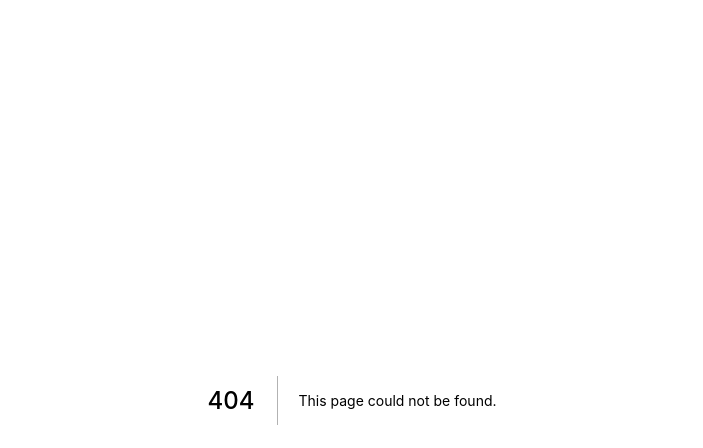
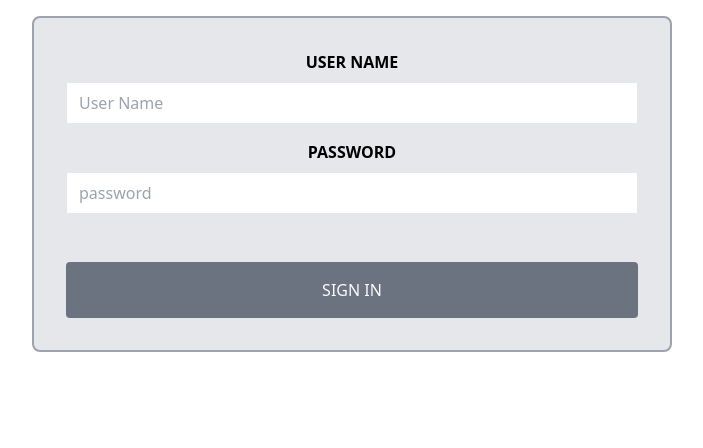
Before and after one commit to Mohammad-Abdul-Ghafour/cookie-stand-admin, a Next.js app: page /component/logInForm in a window 1280 px wide. Before the commit this address had no page. Shown: the top 448 px of the page, without its empty margins (288-991 px from the left). Built offline with nearby package versions, Linux system fonts and the light colour scheme.

Commit message:
Adding Auth

```diff
--- a/package.json
+++ b/package.json
@@ -6,6 +6,8 @@
     "start": "next start"
   },
   "dependencies": {
+    "axios": "^0.24.0",
+    "jsonwebtoken": "^8.5.1",
     "next": "latest",
     "react": "^17.0.2",
     "react-dom": "^17.0.2"
--- a/pages/component/ReportTable.js
+++ b/pages/component/ReportTable.js
@@ -40,7 +40,6 @@ const ReportTable = (props) => {
                                     cookie.hourlyArr.map((hour, idx) => {
                                         totals += hour
                                         totalsOfTotals[idx] += hour
-                                        // totalsOfTotals.length < cookiesList.length ? totalsOfTotals.push(hour):totalsOfTotals.push(totals)
                                         return (
                                             <td key={idx} className='border border-gray-600'>{hour}</td>
                                         )
--- /dev/null
+++ b/pages/component/logInForm.js
@@ -0,0 +1,37 @@
+import React from 'react'
+import {useState} from 'react';
+function LoginForm({logInHandler}) {
+
+    const [credintials, setCredintials]=useState({username:'', password:''});
+    const usernameChangeHandler =(e)=>{
+        console.log(e.target.value);
+        setCredintials({username:e.target.value})
+        console.log(credintials);
+    }
+
+    const passwordChangeHandler =(e)=>{
+        console.log(e.target.value);
+        setCredintials({...credintials, password:e.target.value});
+        console.log(credintials);
+    }
+
+    return (
+
+        <form className="flex flex-col w-1/2 gap-4 p-8 mx-auto my-4 text-center bg-gray-200 border-2 border-gray-400 rounded-lg text-md" onSubmit={e=>logInHandler(e,credintials)} method='post'>
+            <div className="flex flex-col ">
+                <label className="mb-2 font-bold uppercase text-grey-darkest" htmlFor="username">User Name</label>
+                <input className="px-3 py-2 border text-grey-darkest" type="text" name="username" id="username" placeholder="User Name" onChange={usernameChangeHandler} />
+            </div>
+
+            <div className="flex flex-col ">
+                <label className="mb-2 font-bold uppercase text-grey-darkest" htmlFor="password">Password</label>
+                <input className="px-3 py-2 border text-grey-darkest" type="password" name="password" id="password" placeholder="password" onChange={passwordChangeHandler} />
+            </div>
+
+            <button className="px-3 py-4 mt-8 uppercase bg-gray-500 rounded text-green hover:bg-gray-600 text-gray-50" type="submit">Sign In</button>
+
+        </form>
+    )
+}
+
+export default LoginForm
--- a/pages/index.js
+++ b/pages/index.js
@@ -1,31 +1,45 @@
 import { useState } from 'react';
 import CookieStandAdmin from './component/CookieStandAdmin';
 import { hours } from '../data';
+import LoginForm from './component/logInForm';
+import axios from 'axios';
+import jsonwebtoken from 'jsonwebtoken';
 
+// let avgSale = e.target.avg.value;
+const baseUrl = 'http://127.0.0.1:8000/';
+const tokenUrl = baseUrl + 'api/token/';
+const creatUrl = baseUrl + 'api/v1/cookie_stands/';
+
+// #jwt.decode(<encoded token>,<secret key>,<algorthm>)
 const Home = () => {
   const [cookiesList, setCookiesList] = useState([]);
-  const [counter , setCounter] = useState(0)
+  const [counter, setCounter] = useState(0)
+  const [token, setToken] = useState('');
 
-  const getRandomIntInclusive=(min, max)=> {
+  const config = {
+    headers: { "Authorization": `Bearer ${token}` }
+  }
+
+  const getRandomIntInclusive = (min, max) => {
     let min1 = Math.ceil(min);
     let max1 = Math.floor(max);
     return Math.floor(Math.random() * (max1 - min1 + 1) + min1); //The maximum is inclusive and the minimum is inclusive
   }
 
-  const hourlySales = (minCustomer,maxCustomer,avgSale) =>{
-    let avgCustomer = getRandomIntInclusive(minCustomer,maxCustomer);
+  const hourlySales = (minCustomer, maxCustomer, avgSale) => {
+    let avgCustomer = getRandomIntInclusive(minCustomer, maxCustomer);
     let hour = Math.ceil(avgCustomer * avgSale)
-     return hour;
+    return hour;
   }
 
-  const formHandler = (e)=> {
+  const formHandler = (e) => {
     e.preventDefault();
     let minCustomer = e.target.min.value;
     let maxCustomer = e.target.max.value;
     let avgSale = e.target.avg.value;
     let hourlyArr = []
-    for (let i = 0 ; i < hours.length ; i++){
-      let hourlySale = hourlySales(minCustomer,maxCustomer,avgSale)
+    for (let i = 0; i < hours.length; i++) {
+      let hourlySale = hourlySales(minCustomer, maxCustomer, avgSale)
       hourlyArr.push(hourlySale)
     }
     console.log(hourlyArr)
@@ -35,10 +49,33 @@ const Home = () => {
     }
     setCookiesList([...cookiesList, cookie])
     console.log(cookiesList);
-    setCounter(counter+1)
+    setCounter(counter + 1)
+    let decodedPayload = jsonwebtoken.decode(token)
+    console.log(decodedPayload);
+    let savedData = {
+      location: cookie.location,
+      hourly_sales: cookie.hourlyArr,
+      minimum_customers_per_hour: minCustomer,
+      maximum_customers_per_hour: maxCustomer,
+      average_cookies_per_sale: avgSale,
+      owner_id:decodedPayload.user_id
+    }
+
+    axios.post(creatUrl,savedData, config)
   }
+
+  const logInHandler = async (e, credintials) => {
+    e.preventDefault();
+    axios.post(tokenUrl, credintials).then(data => {
+      setToken(data.data.access)
+    });
+    console.log(token)
+  }
+
+  if (!token) return <LoginForm logInHandler={logInHandler} />
   return (
-      <CookieStandAdmin counter = {counter} formHandler={formHandler} cookiesList={cookiesList} />
+
+    <CookieStandAdmin counter={counter} formHandler={formHandler} cookiesList={cookiesList} token={token} />
   )
 }
 
```
Also changed, not shown: 1 other file (tests, documents, lock files or other folders).
